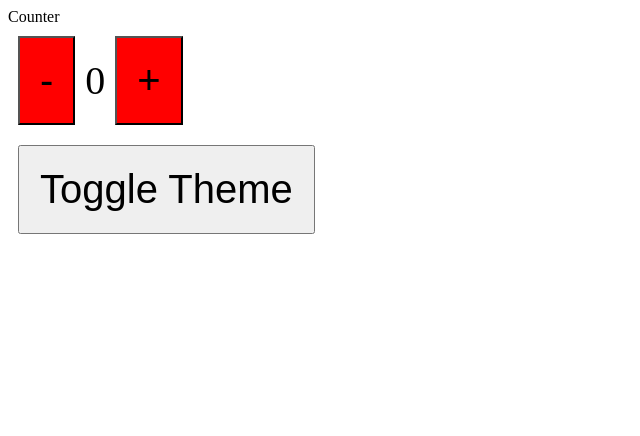
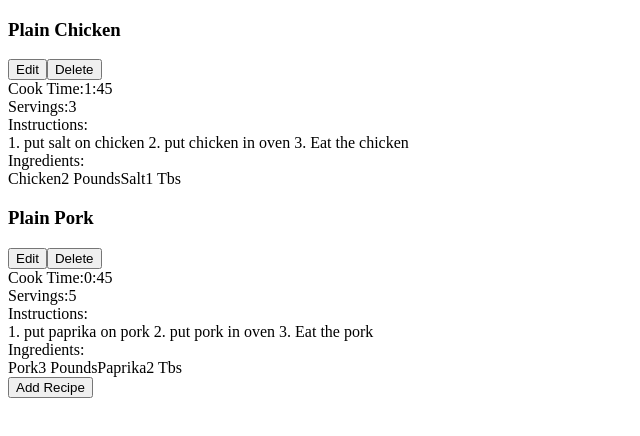
Before and after one commit to macandiphone/my-second-react-app, a React (Create React App) app: page / in a window 1280 px wide. Shown: the top 436 px of the page, without its empty margins (0-640 px from the left). Built offline with nearby package versions, Linux system fonts and the light colour scheme.

Commit message:
Submit Ingredients

```diff
--- a/src/App.css
+++ /dev/null
@@ -1,9 +0,0 @@
-button {
-  padding: 20px;
-  font-size: 40px;
-  margin: 10px;
-}
-
-span {
-  font-size: 40px;
-}
--- a/src/App.js
+++ b/src/App.js
@@ -1,28 +1,52 @@
-import React, { useState } from 'react'
-import Count from './Count'
-
-import './App.css'
-
-export const ThemeContext = React.createContext(undefined)
+import RecipeList from './RecipeList'
 
 const App = () => {
-  const [theme, setTheme] = useState('red')
-
-  return (
-    <ThemeContext.Provider value={{ backgroundColor: theme }}>
-      Counter
-      <Count initialCount={0} />
-      <button
-        onClick={() =>
-          setTheme(prevTheme => {
-            return prevTheme === 'red' ? 'blue' : 'red'
-          })
-        }
-      >
-        Toggle Theme
-      </button>
-    </ThemeContext.Provider>
-  )
+  return <RecipeList recipes={sampleRecipes} />
 }
 
+const sampleRecipes = [
+  {
+    id: 1,
+    name: 'Plain Chicken',
+    servings: 3,
+    cookTime: '1:45',
+    instructions: `1. put salt on chicken
+       2. put chicken in oven
+       3. Eat the chicken`,
+    ingredients: [
+      {
+        id: 1,
+        name: 'Chicken',
+        amount: '2 Pounds'
+      },
+      {
+        id: 2,
+        name: 'Salt',
+        amount: '1 Tbs'
+      }
+    ]
+  },
+  {
+    id: 2,
+    name: 'Plain Pork',
+    servings: 5,
+    cookTime: '0:45',
+    instructions: `1. put paprika on pork
+       2. put pork in oven
+       3. Eat the pork`,
+    ingredients: [
+      {
+        id: 1,
+        name: 'Pork',
+        amount: '3 Pounds'
+      },
+      {
+        id: 2,
+        name: 'Paprika',
+        amount: '2 Tbs'
+      }
+    ]
+  }
+]
+
 export default App
--- a/src/Count.js
+++ /dev/null
@@ -1,27 +0,0 @@
-import { useContext, useState } from 'react'
-import { ThemeContext } from './App'
-
-const Count = ({ initialCount }) => {
-  const [number, setNumber] = useState(0)
-  const backgroundColor = useContext(ThemeContext)
-
-  return (
-    <div>
-      <button
-        style={backgroundColor}
-        onClick={() => setNumber(prev => prev - 1)}
-      >
-        -
-      </button>
-      <span>{number}</span>
-      <button
-        style={backgroundColor}
-        onClick={() => setNumber(prev => prev + 1)}
-      >
-        +
-      </button>
-    </div>
-  )
-}
-
-export default Count
--- /dev/null
+++ b/src/Ingredient.js
@@ -0,0 +1,10 @@
+const Ingredient = ({ name, amount }) => {
+  return (
+    <>
+      <span>{name}</span>
+      <span>{amount}</span>
+    </>
+  )
+}
+
+export default Ingredient
--- /dev/null
+++ b/src/IngredientList.js
@@ -0,0 +1,11 @@
+import Ingredient from './Ingredient'
+
+const IngredientList = ({ ingredients }) => {
+  const ingredientsElements = ingredients.map(ingredient => {
+    return <Ingredient key={ingredient.id} {...ingredient} />
+  })
+
+  return <div>{ingredientsElements}</div>
+}
+
+export default IngredientList
--- /dev/null
+++ b/src/Recipe.js
@@ -0,0 +1,35 @@
+import IngredientList from './IngredientList'
+
+const Recipe = ({ name, cookTime, servings, instructions, ingredients }) => {
+  return (
+    <div>
+      <div>
+        <h3>{name}</h3>
+        <div>
+          <button>Edit</button>
+          <button>Delete</button>
+        </div>
+      </div>
+      <div>
+        <span>Cook Time:</span>
+        <span>{cookTime}</span>
+      </div>
+      <div>
+        <span>Servings:</span>
+        <span>{servings}</span>
+      </div>
+      <div>
+        <span>Instructions:</span>
+        <div>{instructions}</div>
+      </div>
+      <div>
+        <span>Ingredients:</span>
+        <div>
+          <IngredientList ingredients={ingredients} />
+        </div>
+      </div>
+    </div>
+  )
+}
+
+export default Recipe
--- /dev/null
+++ b/src/RecipeList.js
@@ -0,0 +1,16 @@
+import Recipe from './Recipe'
+
+const RecipeList = ({ recipes }) => {
+  return (
+    <>
+      <div>
+        {recipes.map(recipe => {
+          return <Recipe key={recipe.id} {...recipe} />
+        })}
+      </div>
+      <button>Add Recipe</button>
+    </>
+  )
+}
+
+export default RecipeList
```
